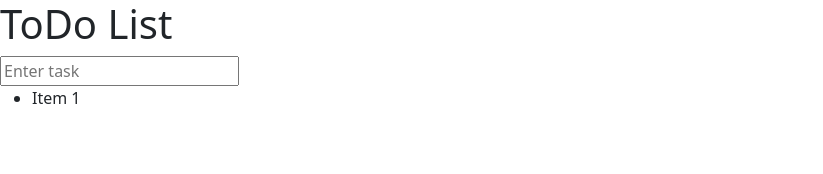
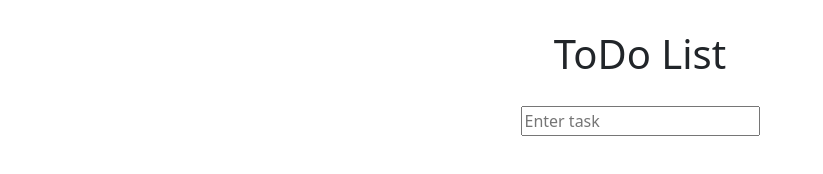
Before and after one commit to roguepanther/jstodo, a website: page index.html in a window 1280 px wide. Shown: the whole page, without its empty margins (0-823 px from the left). Drawn offline with nearby package versions, Linux system fonts and the light colour scheme.

Commit message:
applied custom css

```diff
--- a/index.html
+++ b/index.html
@@ -5,6 +5,7 @@
     <meta http-equiv="X-UA-Compatible" content="IE=edge">
     <meta name="viewport" content="width=device-width, initial-scale=1.0">
     <link href="https://cdn.jsdelivr.net/npm/bootstrap@5.3.0-alpha1/dist/css/bootstrap.min.css" rel="stylesheet" integrity="sha384-GLhlTQ8iRABdZLl6O3oVMWSktQOp6b7In1Zl3/Jr59b6EGGoI1aFkw7cmDA6j6gD" crossorigin="anonymous">
+    <link rel="stylesheet" href="style.css">
     <title>TS ToDo List</title>
 </head>
 <body>
@@ -12,9 +13,8 @@
         <h1> ToDo List </h1>
         <input type="text" placeholder="Enter task" id="taskInput">
     </div>
-    <div>
+    <div class="taskDiv">
         <ul class="tasks">
-            <li> Item 1 </li>
         </ul>
     </div>
 
--- /dev/null
+++ b/style.css
@@ -0,0 +1,18 @@
+.header {
+    display: flex;
+    flex-direction: column;
+    justify-content: center;
+    align-items: center;
+    gap: 20px;
+    padding: 30px;
+    text-align: center;
+}
+
+.taskDiv {
+    display: flex;
+    flex-direction: column;
+    justify-content: center;
+    align-items: center;
+    gap: 20px;
+    text-align: center;
+}
```
